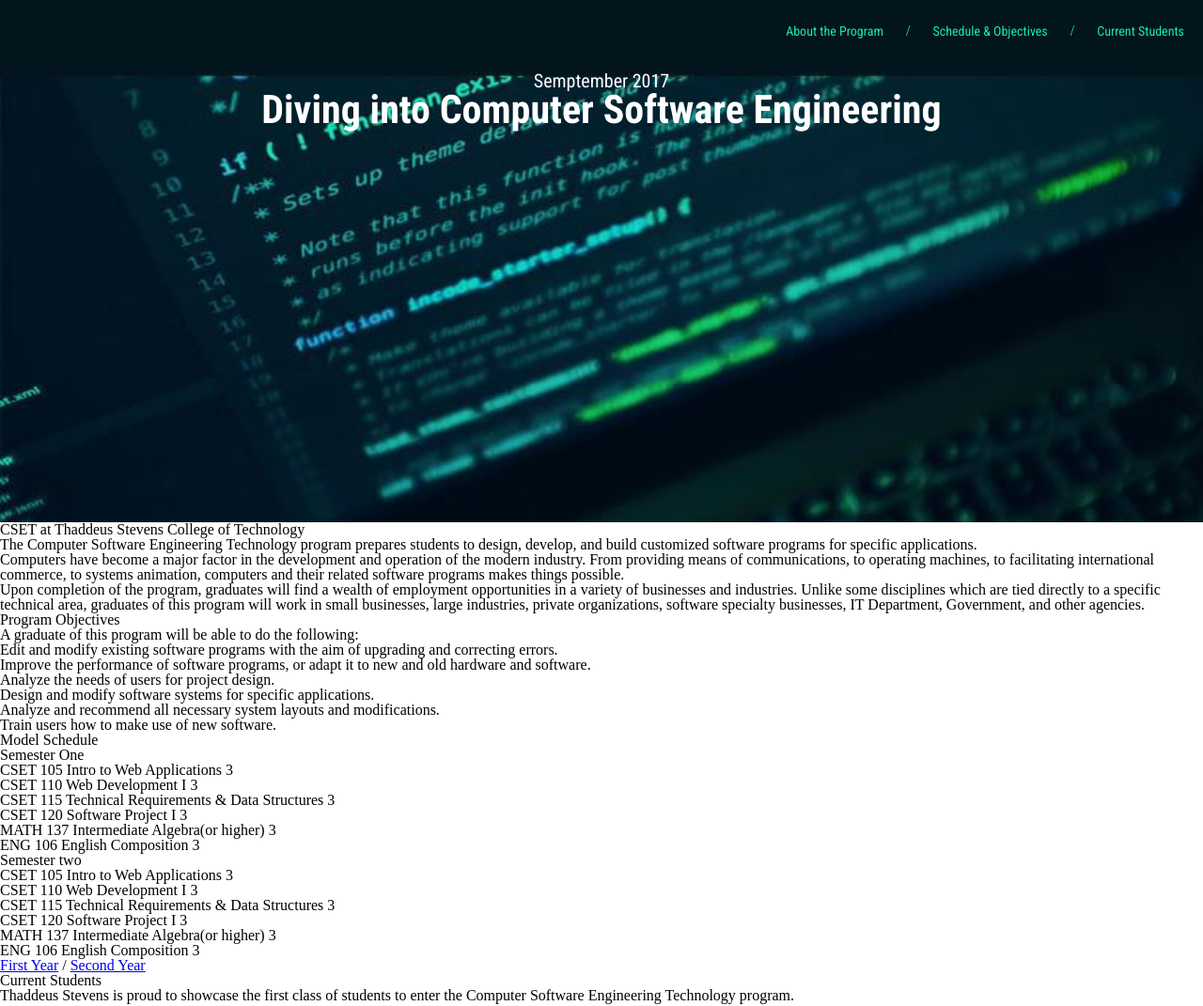
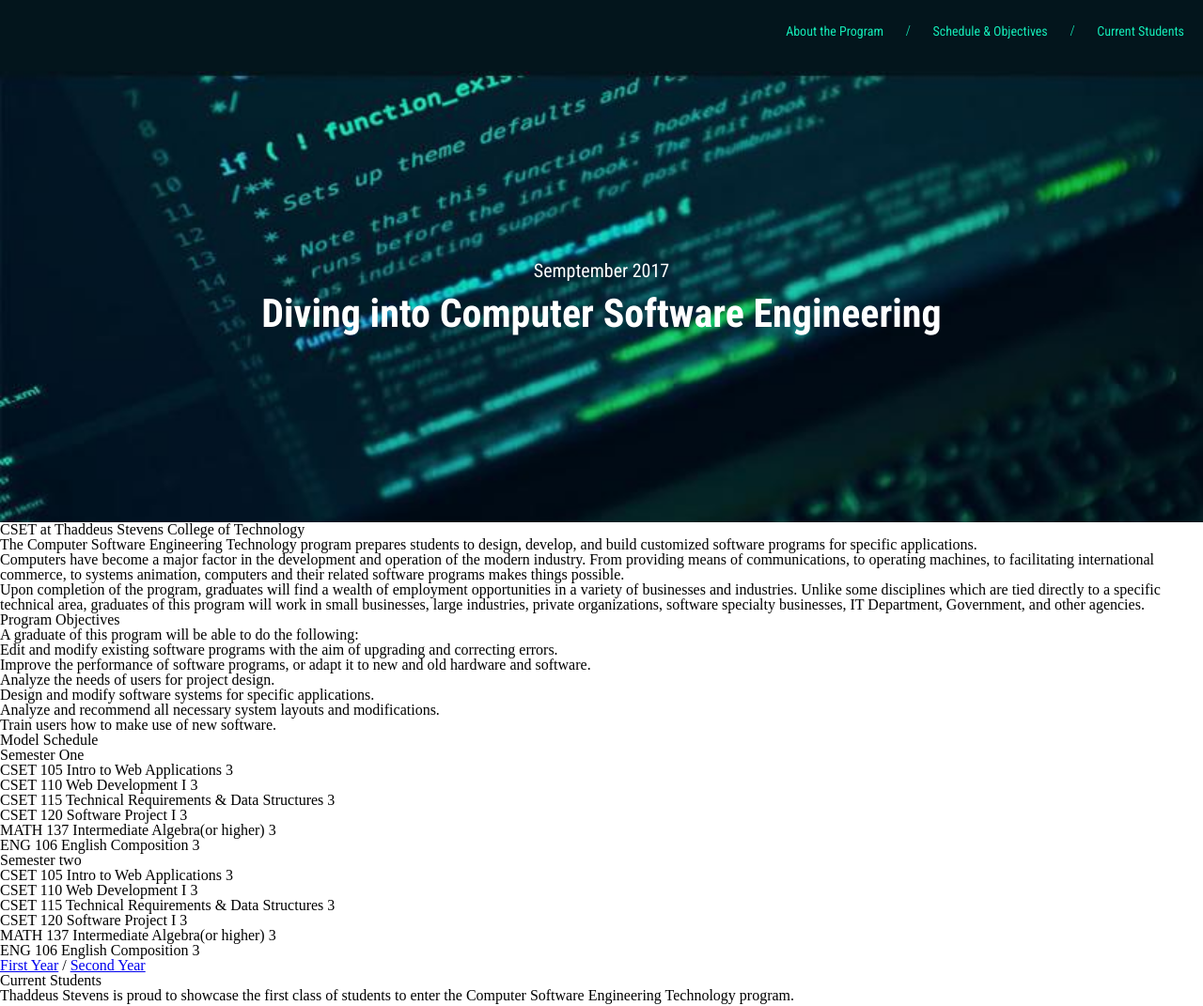
Before and after one commit to ShaneH12/cset-page, a plain HTML site: page index.html in a window 1280 px wide. Shown: the top 1071 px of the page at 94% size. Drawn offline with Linux system fonts and the light colour scheme.

Commit message:
flex box header

```diff
--- a/style.css
+++ b/style.css
@@ -105,18 +105,24 @@ h1 h2 {
 	background-size: cover;
 	height: 480px;
 	width: 100%;
+	display: flex;
+	flex-direction: column;
+	align-items: center;
+	justify-content: center;
+
 }
 
 .hero-heading, .subheading {
 	font-family: 'Roboto Condensed', sans-serif;
 	color: white;
 	text-align: center;
+	display: flex;
 }
 
 .hero-heading {
 	font-weight: bold;
 	font-size: 42px;
-
+	padding-top: 15px;
 }
 .subheading {
 	text-decoration: uppercase;
```
